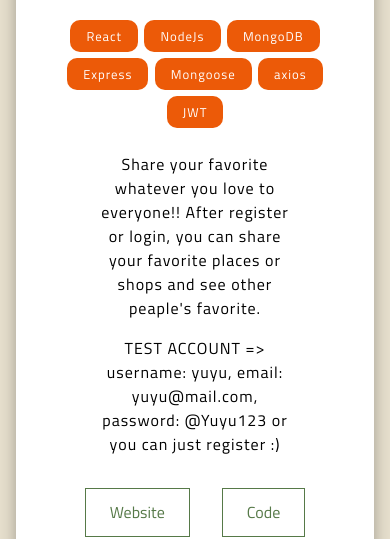
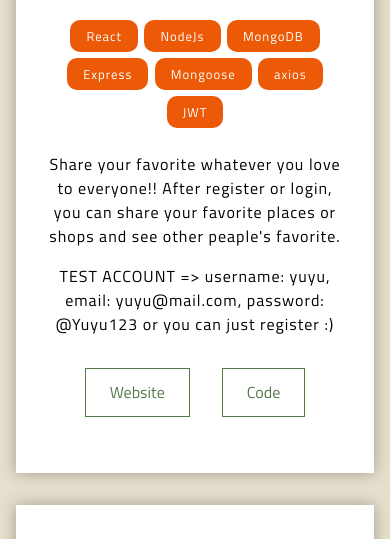
Before and after one commit to Yuuki915/portfolio, a React (Create React App) app: page / in a window 390 px wide. Shown: the part 2360-2899 px from the top of the page. Built offline with nearby package versions, Linux system fonts and the light colour scheme.

Commit message:
modify css

```diff
--- a/src/components/work/Work.css
+++ b/src/components/work/Work.css
@@ -16,9 +16,6 @@
 .workimg {
   max-width: 27rem;
   height: auto;
-  display: inline-block;
-  margin: auto 0;
-  display: inline-block;
   transition: 0.3s;
 }
 .jump-to-pages {
@@ -79,7 +76,7 @@
 
 @media (max-width: 950px) {
   .workimg {
-    width: 20rem;
+    max-width: 20rem;
   }
   .img-and-sitename {
     padding: 1rem;
@@ -101,6 +98,6 @@
   }
 
   .text-in-work {
-    padding: 1rem 3rem;
+    padding: 1rem 0;
   }
 }
--- a/src/components/work/Works.css
+++ b/src/components/work/Works.css
@@ -43,14 +43,13 @@
   .works {
     padding: 5rem 0;
   }
+  .slide {
+    margin: 0;
+  }
 
   .work-container {
     flex-direction: column;
   }
-  .workimg-div {
-    margin: 0 auto;
-  }
-
   .work-discription {
     padding: 0;
   }
@@ -58,13 +57,10 @@
     padding-bottom: 2rem;
   }
   .workimg-div {
+    margin: 0 auto;
     width: auto;
   }
   .workimg {
-    width: 23rem;
-  }
-
-  .slide {
-    margin: 0;
+    max-width: 23rem;
   }
 }
```
